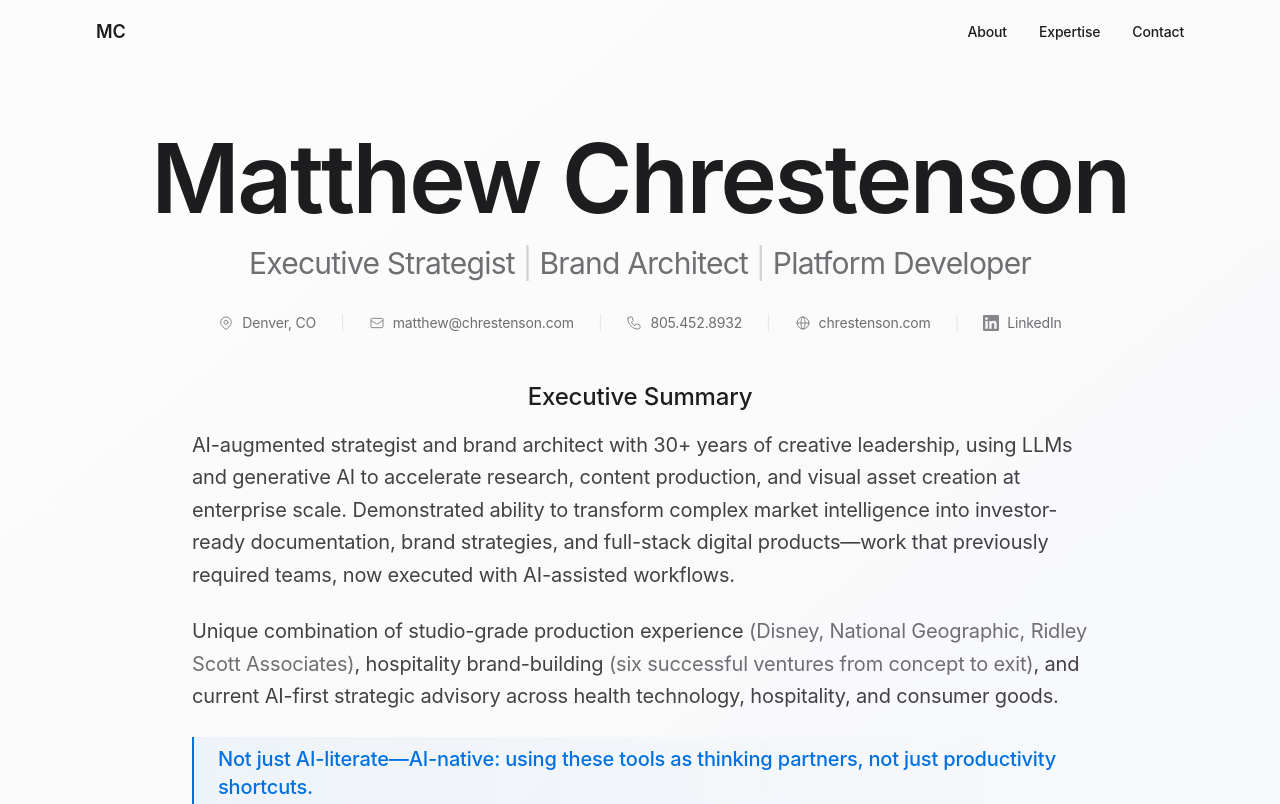
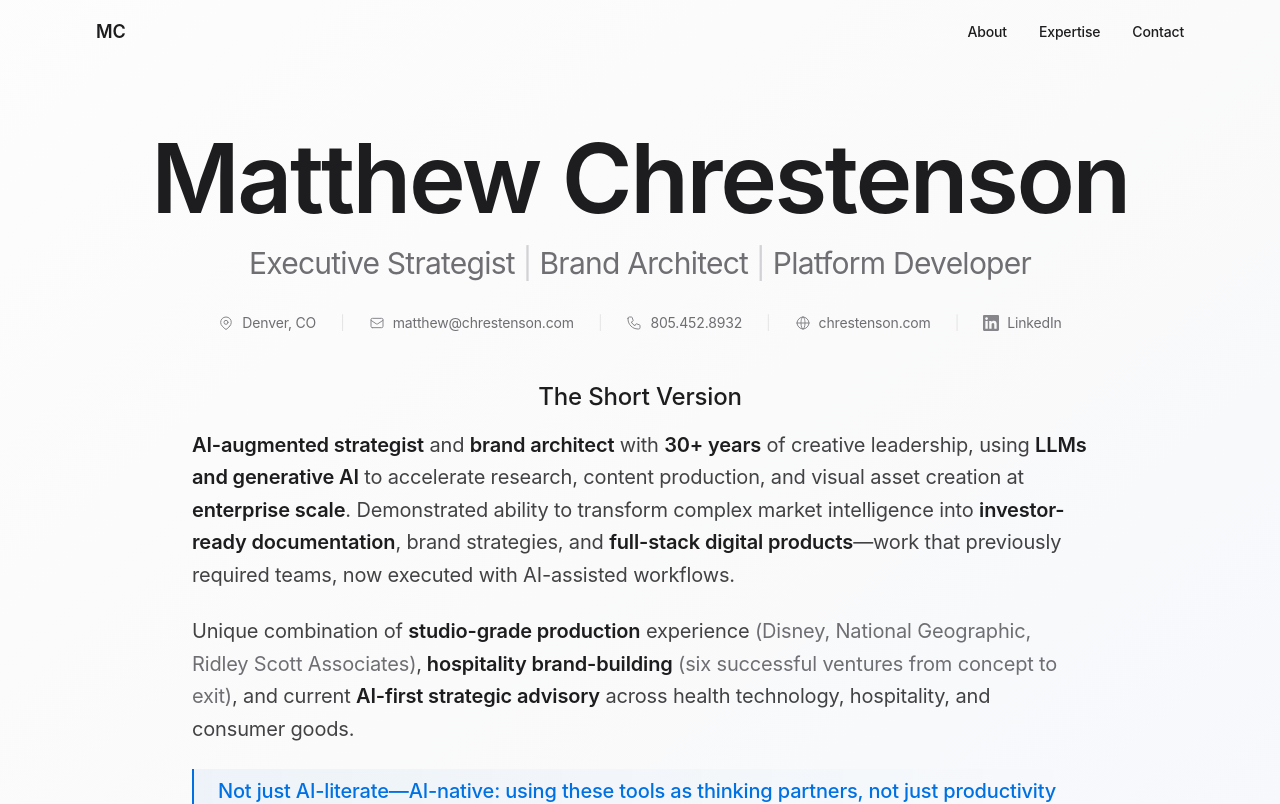
Before and after one commit to Mx7Zero/chrestenson.2026, a React (Vite) app in the folder fix/: page / in a window 1280 px wide. Shown: the top 804 px of the page. Built offline with nearby package versions, Linux system fonts and the light colour scheme.

Commit message:
Hero: Bold key phrases, rename to 'The Short Version'

```diff
--- a/fix/src/components/Hero.tsx
+++ b/fix/src/components/Hero.tsx
@@ -172,17 +172,17 @@ export const Hero = () => {
           className="space-y-6 text-lg md:text-xl text-[#424245] max-w-4xl mx-auto leading-relaxed mb-12 text-left"
         >
           <p className="font-medium text-[#1D1D1F] text-xl md:text-2xl mb-4 text-center">
-            Executive Summary
+            The Short Version
           </p>
           <p>
-            AI-augmented strategist and brand architect with 30+ years of creative leadership, using LLMs and generative AI to accelerate research, content production, and visual asset creation at enterprise scale. Demonstrated ability to transform complex market intelligence into investor-ready documentation, brand strategies, and full-stack digital products—work that previously required teams, now executed with AI-assisted workflows.
+            <span className="font-semibold text-[#1D1D1F]">AI-augmented strategist</span> and <span className="font-semibold text-[#1D1D1F]">brand architect</span> with <span className="font-semibold text-[#1D1D1F]">30+ years</span> of creative leadership, using <span className="font-semibold text-[#1D1D1F]">LLMs and generative AI</span> to accelerate research, content production, and visual asset creation at <span className="font-semibold text-[#1D1D1F]">enterprise scale</span>. Demonstrated ability to transform complex market intelligence into <span className="font-semibold text-[#1D1D1F]">investor-ready documentation</span>, brand strategies, and <span className="font-semibold text-[#1D1D1F]">full-stack digital products</span>—work that previously required teams, now executed with AI-assisted workflows.
           </p>
           <p>
-            Unique combination of studio-grade production experience{' '}
+            Unique combination of <span className="font-semibold text-[#1D1D1F]">studio-grade production</span> experience{' '}
             <span className="text-[#6E6E73]">(Disney, National Geographic, Ridley Scott Associates)</span>,
-            hospitality brand-building{' '}
+            <span className="font-semibold text-[#1D1D1F]"> hospitality brand-building</span>{' '}
             <span className="text-[#6E6E73]">(six successful ventures from concept to exit)</span>,
-            and current AI-first strategic advisory across health technology, hospitality, and consumer goods.
+            and current <span className="font-semibold text-[#1D1D1F]">AI-first strategic advisory</span> across health technology, hospitality, and consumer goods.
           </p>
           <p className="font-medium text-[#0071E3] text-lg md:text-xl border-l-2 border-[#0071E3] pl-6 py-2 bg-gradient-to-r from-[#0071E3]/5 to-transparent text-left">
             Not just AI-literate—AI-native: using these tools as thinking partners, not just productivity shortcuts.
```
